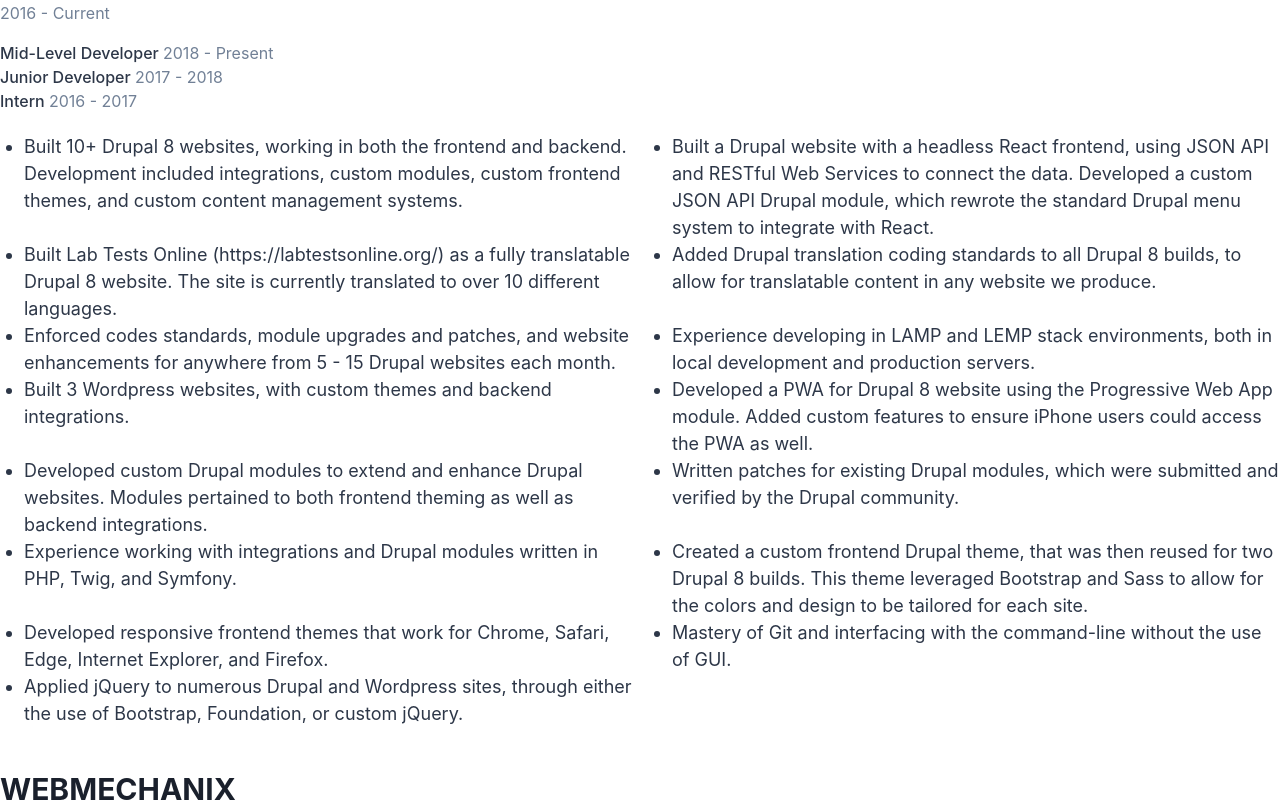
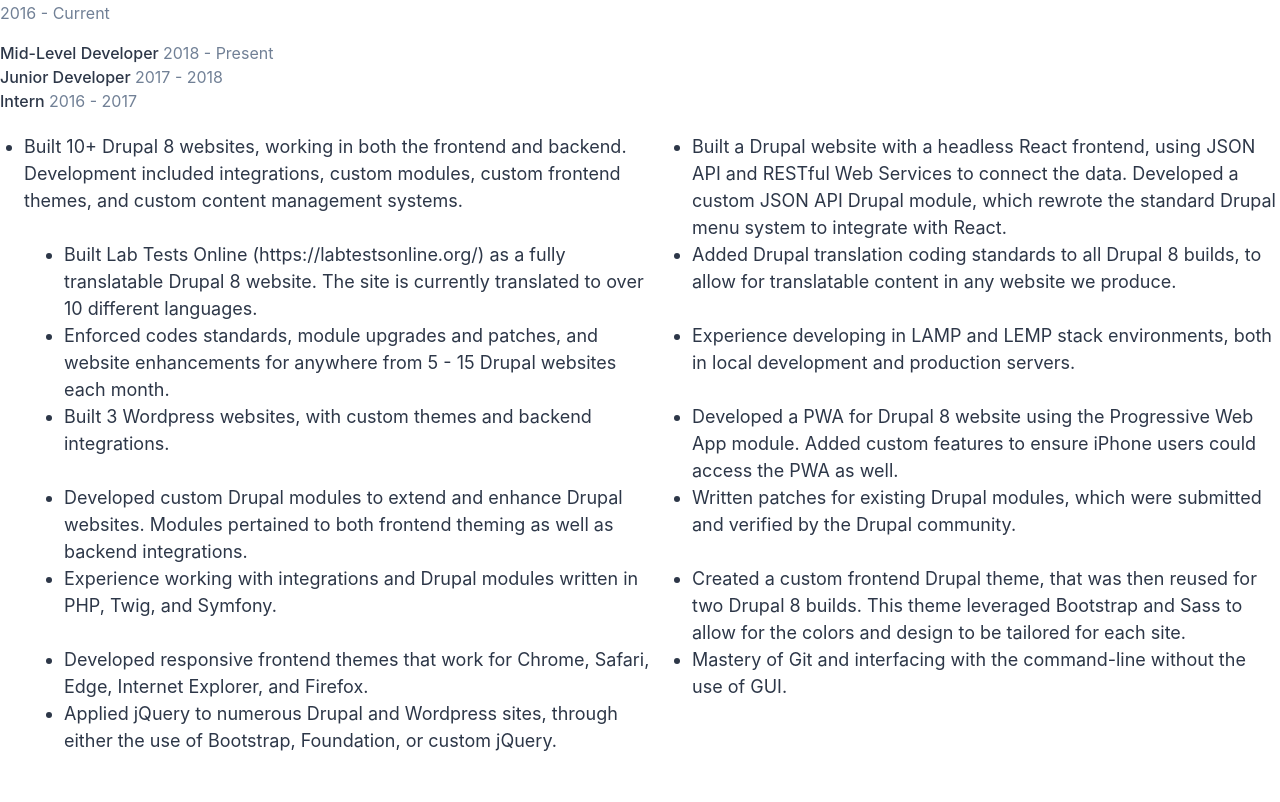
Before and after one commit to jshenk/react-portfolio, a React (Create React App) app: page /me in a window 1280 px wide. Shown: the part 680-1482 px from the top of the page. Built offline with nearby package versions, Linux system fonts and the light colour scheme.

Commit message:
repairing the items
gap-x-10 is not working and actually i don't know why. so i replaced it with space-x-10

```diff
--- a/src/compontants/AboutMe.js
+++ b/src/compontants/AboutMe.js
@@ -63,7 +63,7 @@ function AboutMe () {
             <div span className="font-medium">Mid-Level Developer <span className="text-gray-600 mb-4 font-normal">2018 - Present</span></div>
             <div className="font-medium">Junior Developer <span className="text-gray-600 mb-4 font-normal">2017 - 2018</span> </div>
             <div className="font-medium mb-5">Intern <span className="text-gray-600 mb-4 font-normal">2016 - 2017</span></div>
-              <ul className="gap-x-10 grid md:grid-cols-2 list-disc ml-6 text-lg">
+              <ul className="grid md:space-x-10 md:grid-cols-2 list-disc ml-6 text-lg">
                 <li>Built 10+ Drupal 8 websites, working in both the frontend and backend. Development included integrations, custom modules, custom frontend themes, and custom content management systems. </li>
                 <li>Built a Drupal website with a headless React frontend, using JSON API and RESTful Web Services to connect the data. Developed a custom JSON API Drupal module, which rewrote the standard Drupal menu system to integrate with React. </li>
                 <li>Built Lab Tests Online (https://labtestsonline.org/) as a fully translatable Drupal 8 website. The site is currently translated to over 10  different languages. </li>
```
